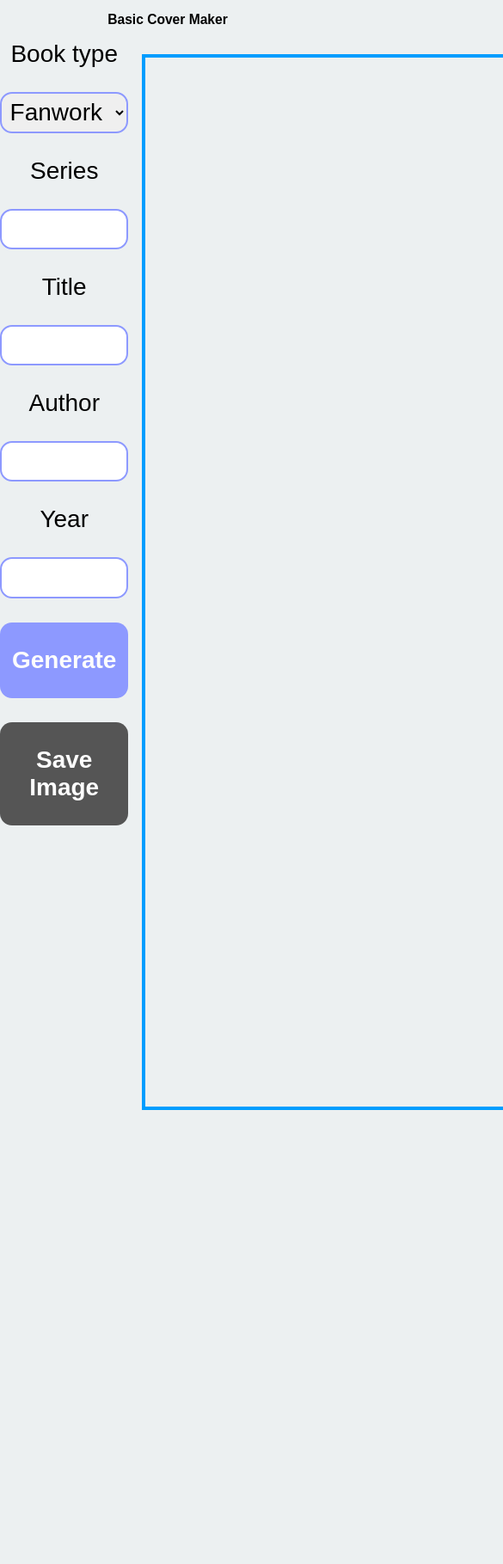
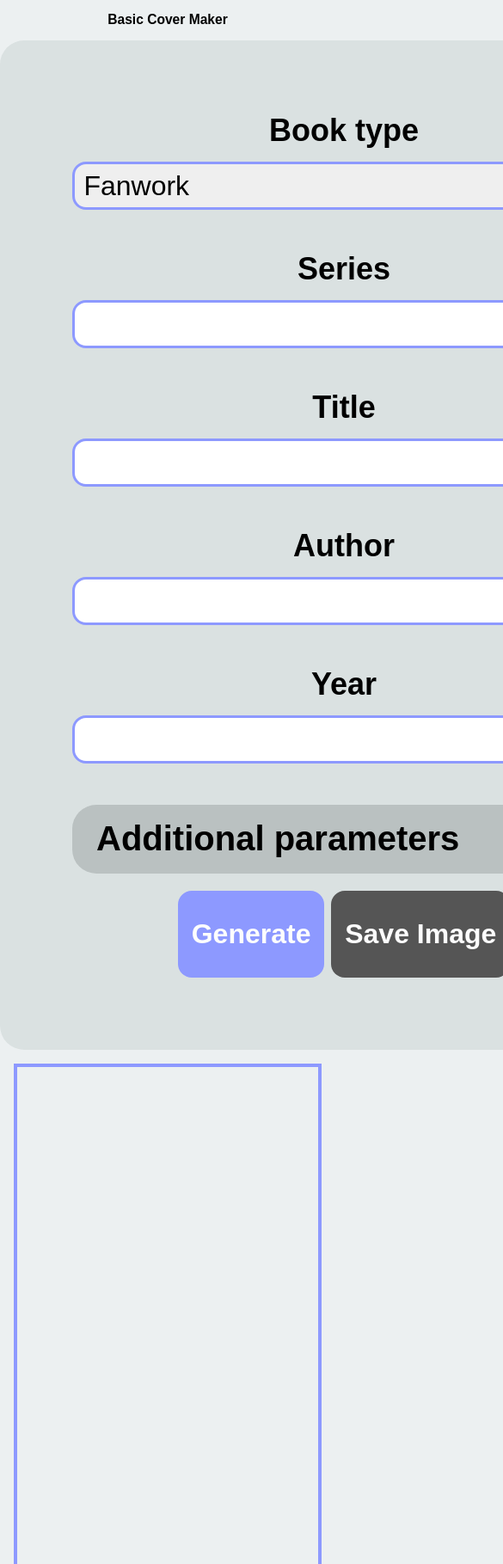
Before and after one commit to Lex-pineapple/basic-cover-maker, a website built with webpack: page src/index.html in a window 390 px wide. Shown: the top 1819 px of the page at 86% size, 585 px wide, since content can reach past the window. Before the commit the page ends 1307 px from the top, so only its background shows below. Built offline with nearby package versions, Linux system fonts and the light colour scheme.

Commit message:
feat: add form design and collapsible

```diff
--- a/package.json
+++ b/package.json
@@ -33,6 +33,7 @@
         "html-webpack-plugin": "^5.2.0",
         "prettier": "2.2.1",
         "sass": "^1.69.5",
+        "sass-loader": "^13.3.2",
         "style-loader": "^2.0.0",
         "stylelint": "^15.11.0",
         "stylelint-config-standard": "^34.0.0",
--- a/src/components/app/app.ts
+++ b/src/components/app/app.ts
@@ -1,13 +1,17 @@
 import { AppController } from '../controller/controller';
+import AppView from '../view/appView';
 
 class App {
   controller: AppController;
+  view;
 
   constructor() {
+    this.view = new AppView();
     this.controller = new AppController();
   }
 
   start(): void {
+    this.view.drawView();
     const buttonGen = document.getElementById('button-make');
     const buttonSave = <HTMLButtonElement>document.getElementById('button-save');
     const { canvas, context } = this.controller.useCanvas();
--- a/src/components/view/appView.ts
+++ b/src/components/view/appView.ts
@@ -1,14 +1,16 @@
+import { FormView } from './formView';
+
 export class AppView {
-    // readonly view: ViewInterface;
+  readonly formView;
 
-    constructor() {
-        // super();
-        // this.view = new View();
-    }
+  constructor() {
+    // super();
+    this.formView = new FormView();
+  }
 
-    // drawView(data: dataInterface): void {
-    //     this.view.draw(values);
-    // }
+  drawView() {
+    this.formView.draw();
+  }
 }
 
 export default AppView;
--- /dev/null
+++ b/src/components/view/formView.ts
@@ -0,0 +1,26 @@
+export class FormView {
+  draw() {
+    this.attachListener();
+  }
+
+  attachListener() {
+    const spoiler = <HTMLElement>document.querySelector('.spoiler-container');
+    const content = <HTMLElement>document.querySelector('.additional-container');
+    if (spoiler) {
+      spoiler.addEventListener('click', () => {
+        this.toggleSpoiler(content);
+      });
+    }
+  }
+
+  toggleSpoiler(content: HTMLElement) {
+    if (content.classList.contains('active')) {
+      content.style.maxHeight = '0';
+      content.classList.remove('active');
+    } else {
+      content.classList.add('active');
+      content.style.maxHeight = content.scrollHeight + 'px';
+    }
+    console.log('clicked');
+  }
+}
--- a/src/index.html
+++ b/src/index.html
@@ -12,22 +12,63 @@
             <h1>Basic Cover Maker</h1>
         </header>
         <main>
-            <div class="inputs">
-                <label for="type-input">Book type</label>
-                <select name="type-input" id="type-input">
+            <div class="inputs input-form">
+                <label class="label" for="type-input">Book type</label>
+                <select class="input" name="type-input" id="type-input">
                     <option value="Original Work">Original Work</option>
                     <option value="Fanwork" selected>Fanwork</option>
                 </select>
-                <label for="series-input">Series</label>
-                <input type="text" name="series-input" id="series-input" />
-                <label for="title-input">Title</label>
-                <input type="text" name="title-input" id="title-input" />
-                <label for="author-input">Author</label>
-                <input type="text" name="author-input" id="author-input" />
-                <label for="year-input">Year</label>
-                <input type="number" name="year-input" id="year-input" />
-                <button id="button-make">Generate</button>
-                <button id="button-save" disabled>Save Image</button>
+                <label class="label" for="series-input">Series</label>
+                <input class="input" type="text" name="series-input" id="series-input" />
+                <label class="label" for="title-input">Title</label>
+                <input class="input" type="text" name="title-input" id="title-input" />
+                <label class="label" for="author-input">Author</label>
+                <input class="input" type="text" name="author-input" id="author-input" />
+                <label class="label" for="year-input">Year</label>
+                <input class="input" type="number" name="year-input" id="year-input" />
+                <div class="spoiler-container">
+                    <p class="form-text spoiler-text">Additional parameters</p>
+                    <span class="spoiler-arrow"></span>
+                </div>
+                <div class="additional-container">
+                    <p class="form-text">Dimensions</p>
+                    <div class="dimensions-container">
+                        <label class="label label-width" for="width-input">Width</label>
+                        <input class="input input-width" type="number" name="width-input" id="width-input" />
+                        <label class="label label-height" for="height-input">Height</label>
+                        <input class="input input-height" type="number" name="height-input" id="height-input" />
+                    </div>
+                    <label class="label" for="design-input">Design types</label>
+                    <select type="text" class="input" name="design-input" id="design-input">
+                        <option value="Design 1">Design 1</option>
+                        <option value="Design 2">Design 2</option>
+                        <option value="Design 3">Design 3</option>
+                    </select>
+                    <div class="bkg-img-container">
+                        <div class="bkg-img-checkbox-container">
+                            <label class="label" for="bkg-img">Use background image</label>
+                            <input class="input bkg-img-input" type="checkbox" name="bkg-img" id="bkg-img" />
+                        </div>
+                        <div class="bkg-img-sources-container">
+                            <p class="selectable-bubble active">Solid color</p>
+                            <p class="selectable-bubble">Flickr</p>
+                        </div>
+                        <div class="source-img-bubble">
+                            <input
+                                class="input source-img-input"
+                                type="text"
+                                placeholder="Search tags (e.g. flowers)"
+                            />
+                            <button class="button source-img-button">Search for backgrounds</button>
+                            <!-- <label for="img-blur" class="label">Blur image</label>
+                            <input class="input" type="checkbox" name="img-blur" id="img-blur" /> -->
+                        </div>
+                    </div>
+                </div>
+                <div class="input-form-buttons-container">
+                    <button class="button" id="button-make">Generate</button>
+                    <button class="button" id="button-save" disabled>Save Image</button>
+                </div>
             </div>
             <div class="results"></div>
         </main>
--- a/src/index.ts
+++ b/src/index.ts
@@ -1,5 +1,7 @@
 import App from './components/app/app';
-import './global.css';
+import './styles/global.scss';
+import './styles/input-form.scss';
+import './styles/results.scss';
 
 const app = new App();
 app.start();
--- /dev/null
+++ b/src/styles/global.scss
@@ -0,0 +1,80 @@
+* {
+  box-sizing: border-box;
+}
+
+p {
+  margin: 0;
+}
+
+body {
+  color: #000;
+  background-color: #ecf0f1;
+  font-family: sans-serif;
+  width: 1920px;
+  margin: 0 auto;
+}
+
+header {
+  padding: 10px 30px;
+}
+
+header h1 {
+  font-size: 40px;
+  font-weight: 800;
+  text-align: center;
+}
+
+main {
+  display: flex;
+
+  // align-items: center;
+}
+
+footer {
+  height: 80px;
+  display: flex;
+  align-items: center;
+  justify-content: space-between;
+  background-color: #fdfdfd;
+  border-top-left-radius: 20px;
+  border-top-right-radius: 20px;
+  box-shadow: 0 4px 28px rgb(123 151 158 / 25%);
+  border: 1px solid #d6dee1;
+  padding: 1rem;
+  width: 1880px;
+  margin: 0 auto;
+  position: fixed;
+  bottom: 0;
+  left: 0;
+  right: 0;
+  z-index: 999;
+}
+
+@media (width <= 1919px) {
+  body {
+    width: 100%;
+  }
+
+  header {
+    padding: 1vw 3vw;
+  }
+
+  header h1 {
+    font-size: 4vw;
+  }
+
+  footer {
+    width: 90%;
+    height: 8vw;
+    border-top-left-radius: 3vw;
+    border-top-right-radius: 3vw;
+    padding: 1.5vw;
+    border-width: 0.1vw;
+  }
+}
+
+@media (width <= 1700px) {
+  main {
+    flex-direction: column;
+  }
+}
--- /dev/null
+++ b/src/styles/input-form.scss
@@ -0,0 +1,174 @@
+.input-form {
+  display: flex;
+  flex-direction: column;
+  align-items: center;
+  border-radius: 1em;
+  background-color: #dae1e1;
+  padding: 3em;
+  font-size: 28px;
+  width: 800px;
+  height: fit-content;
+}
+
+.form-text {
+  font-size: 32px;
+  font-weight: 600;
+
+  // margin-bottom: 30px;
+}
+
+.label {
+  padding-bottom: 15px;
+  font-size: 36px;
+  font-weight: 600;
+
+  &-width {
+    grid-area: lab-w;
+  }
+
+  &-height {
+    grid-area: lab-h;
+  }
+}
+
+.input {
+  border: 0.1em solid #8d99ff;
+  border-radius: 0.5em;
+  margin-bottom: 1.5em;
+  width: 100%;
+  padding: 0.2em;
+  font-size: 32px;
+
+  &-width {
+    grid-area: inp-w;
+  }
+
+  &-height {
+    grid-area: inp-h;
+  }
+}
+
+.input:focus-visible {
+  outline: #6570d1 solid 1px;
+}
+
+.button {
+  border: none;
+  border-radius: 0.5em;
+  background-color: #8d99ff;
+  width: fit-content;
+  padding: 1em 0.5em;
+  font-size: 32px;
+  font-weight: 600;
+  color: #fdfdfd;
+  cursor: pointer;
+}
+
+.button:disabled {
+  background: #555;
+}
+
+.spoiler {
+  &-container {
+    background-color: #bac1c1;
+    border-radius: 1em;
+    padding: 0 1em;
+    display: flex;
+    flex-direction: row;
+    justify-content: space-between;
+    align-items: center;
+    width: 100%;
+    height: 80px;
+    margin-bottom: 20px;
+    cursor: pointer;
+  }
+
+  &-text {
+    font-size: 40px;
+  }
+
+  &-arrow {
+    display: block;
+    background: url('./../assets/arrow-down.svg') no-repeat center/cover;
+    height: 50px;
+    width: 50px;
+  }
+}
+
+.additional-container {
+  flex-direction: column;
+  max-height: 0;
+  overflow: hidden;
+  transition: max-height 0.2s ease-out;
+}
+
+.dimensions {
+  &-container {
+    display: grid;
+    grid-template:
+      'lab-w lab-h' auto
+      'inp-w inp-h' auto / 1fr 1fr;
+    column-gap: 20px;
+  }
+}
+
+.bkg-img {
+  &-container {
+    margin-bottom: 1.5em;
+  }
+
+  &-checkbox-container {
+    display: flex;
+    justify-content: space-between;
+    margin-bottom: 1.5em;
+  }
+
+  &-sources-container {
+    display: flex;
+    align-items: center;
+    border-radius: 1em;
+    margin-bottom: 1.5em;
+    background-color: #bac1c1;
+    height: 100px;
+    padding: 0 20px;
+    gap: 10px;
+
+    & .selectable-bubble {
+      border-radius: 0.75em;
+      margin: 0;
+      background-color: #dae1e1;
+      padding: 20px;
+      font-size: 32px;
+      font-weight: 600;
+      cursor: pointer;
+
+      &.active {
+        background-color: #8d99ff;
+        color: #fdfdfd;
+      }
+    }
+  }
+
+  &-input {
+    margin: 0;
+    height: 40px;
+    width: 40px;
+  }
+}
+
+.source-img {
+  &-bubble {
+    border-radius: 1.5em;
+    background-color: #6570d1;
+    padding: 1em;
+  }
+
+  &-input {
+    margin-bottom: 0.5em;
+  }
+
+  &-button {
+    background-color: #6570d1;
+    padding: 15px;
+  }
+}
--- /dev/null
+++ b/src/styles/results.scss
@@ -0,0 +1,6 @@
+.results {
+  height: fit-content;
+  margin: 1em;
+  border: 0.3em solid #8d99ff;
+  padding: 0.5em;
+}
```
Also changed, not shown: webpack.config.js (+6 -6 lines), .eslintrc.js, src/assets/arrow-down.svg (added), src/components/controller/controller.ts (indentation only), src/global.css (deleted), src/types/index.ts (indentation only), 3 other files. Lines whose indentation alone changed are shown as unchanged.
